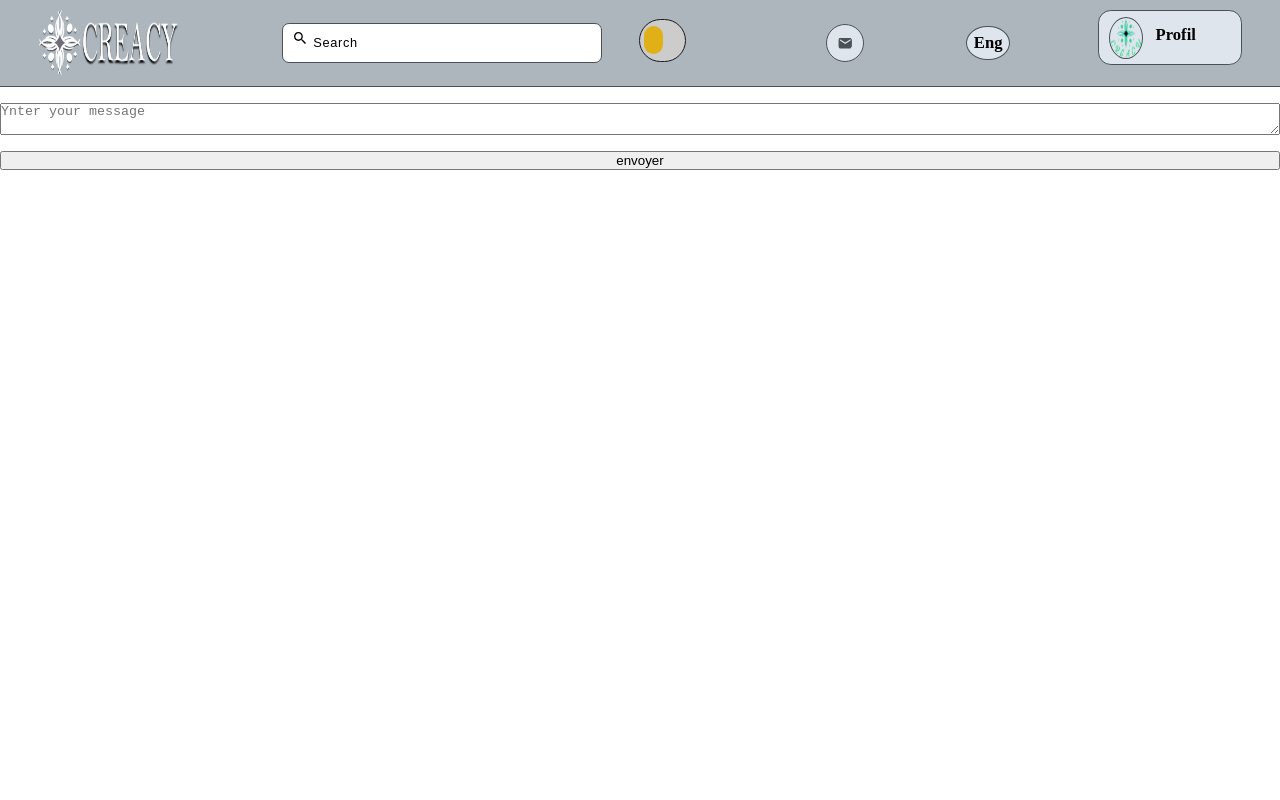
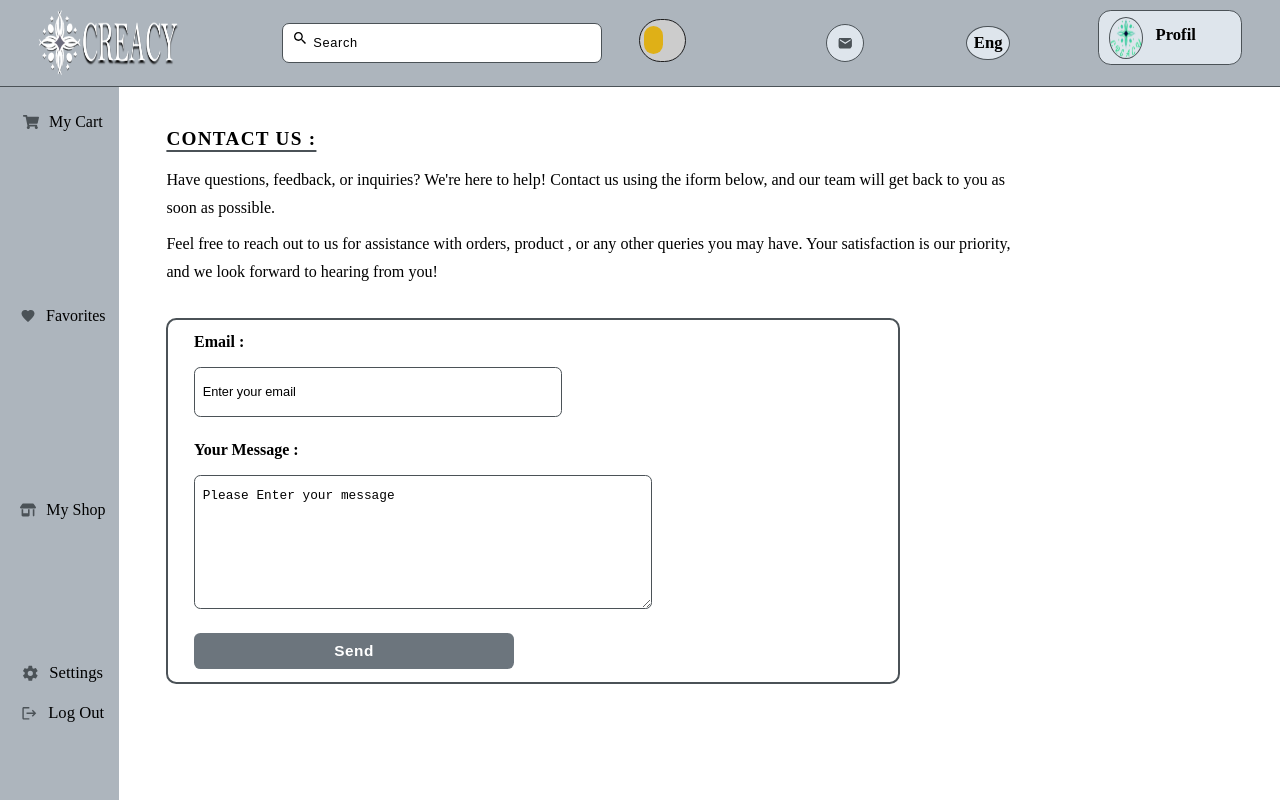
Before and after one commit to selma-lahouali/CREACY-front-end, a React (Vite) app: page /contactUs in a window 1280 px wide. Built offline with nearby package versions, Linux system fonts and the light colour scheme.

Commit message:
contactUS+savaStates

```diff
--- a/src/components/SideBar/SideBar.css
+++ b/src/components/SideBar/SideBar.css
@@ -4,6 +4,7 @@
   height: 89.9vh;
   position: fixed;
   top: 10.14vh;
+  z-index: 998;
 }
 .sideBar-top li {
   margin-bottom: 15vh;
--- a/src/index.css
+++ b/src/index.css
@@ -6,7 +6,7 @@ body {
   height: 100vh;
   background-color: var(--bodyColor);
 }
-form,
+
 button,select {
   cursor: pointer;
 }
--- a/src/pages/ContactUs/ContactUs.css
+++ b/src/pages/ContactUs/ContactUs.css
@@ -1,5 +1,83 @@
-.contactUs-form{
-   display: flex;
-   flex-direction: column;
-   gap: 2vh;
+.contactUs {
+  position: relative;
+  top: 16vh;
+  left: 13vw;
+  width: 66vw;
+  color: var(--fontColor);
 }
+.contactUs-intro h1 {
+  font-size: 1.5vw;
+  letter-spacing: 0.1vw;
+  text-decoration: underline 2px var(--darkBleu);
+  text-underline-offset: 0.6vh;
+  margin-bottom: 2vh;
+}
+.contactUs p {
+  font-size: 1.26vw;
+  line-height: 3.5vh;
+  padding-bottom: 1vh;
+}
+.contactUs-form {
+  display: flex;
+  flex-direction: column;
+
+  border: 2px solid var(--darkBleu);
+  border-radius: 0.8vw;
+  padding: 1vw 2vw;
+  margin-top: 3vh;
+  width: 53vw;
+}
+.contactUs-form input {
+  width: 28vw;
+  height: 6vh;
+  border: none;
+  border-radius: 0.5vw;
+  padding-left: 0.6vw;
+  border: 1px solid var(--darkBleu);
+  background-color: var(--searchBareColor);
+  margin-bottom: 3vh;
+  font-size: 1vw;
+}
+.contactUs-form input::placeholder {
+  color: black;
+  font-size: 1vw;
+}
+.contactUs-form input:focus {
+  outline: 0.2vw solid #adb5bd;
+}
+.contactUs-form textarea {
+  width: 35vw;
+  height: 15vh;
+  border: none;
+  border-radius: 0.5vw;
+  padding-left: 0.6vw;
+  padding-top: 1.5vh;
+  border: 1px solid var(--darkBleu);
+  background-color: var(--searchBareColor);
+  margin-bottom: 3vh;
+  font-size: 1vw;
+}
+.contactUs-form textarea::placeholder {
+  color: black;
+  font-size: 1vw;
+}
+.contactUs-form textarea:focus {
+  outline: 0.2vw solid #adb5bd;
+}
+.contactUs-form label {
+  margin-bottom: 2vh;
+  font-size: 1.25vw;
+  font-weight: bold;
+}
+.contactUs-form button{
+  background-color: var(--mainBleu);
+  border: none;
+  border-radius: 0.5vw;
+  width: 25vw;
+  height: 4.5vh;
+  color: var(--bodyColor);
+  font-size: 1.2vw;
+  font-weight: bold;
+  letter-spacing: 0.04vw;
+
+}
--- a/src/pages/ContactUs/ContactUs.jsx
+++ b/src/pages/ContactUs/ContactUs.jsx
@@ -1,17 +1,18 @@
 import { useRef } from "react";
 import emailjs from "emailjs-com";
 import "./ContactUs.css";
+import SideBar from "../../components/SideBar/SideBar";
 const ContactUs = () => {
   const formRef = useRef(null);
   const handleSubmit = async (e) => {
     e.preventDefault();
     try {
       await emailjs.sendForm(
-        // service ID FROM EMAIL SERVICE
+        // service ID FROM EMAIL SERVICE / service ID FROM EMAIL SERVICE
         "service_caf1mlh",
-        // template ID FROM EMAIL template
+        // template ID FROM EMAIL template / service ID FROM EMAIL SERVICE
         "template_wboh6nt",
-        // public key from account
+        // public key from account / service ID FROM EMAIL SERVICE
         formRef.current,
         "I29Z7G8tFAi6eRmzN"
       );
@@ -22,23 +23,39 @@ const ContactUs = () => {
   };
   return (
     <>
+      <SideBar></SideBar>
+      <div className="contactUs">
+        <div className="contactUs-intro">
+          <h1>CONTACT US : </h1>
+          <p>
+            Have questions, feedback, or inquiries? We're here to help! Contact
+            us using the iform below, and our team will get back to you as soon
+            as possible.
+          </p>
+          <p>
+            Feel free to reach out to us for assistance with orders, product ,
+            or any other queries you may have. Your satisfaction is our
+            priority, and we look forward to hearing from you!
+          </p>
+        </div>
         <form className="contactUs-form" ref={formRef} onSubmit={handleSubmit}>
-        <label>Email</label>
+          <label>Email : </label>
           <input
             type="email"
             required
             placeholder="Enter your email"
             name="email"
           />
-        <label>Message</label>
+          <label>Your Message :</label>
           <textarea
             type="text"
             required
-          placeholder="Ynter your message"
+            placeholder="Please Enter your message"
             name="message"
           />
-        <button type="submit">envoyer</button>
+          <button type="submit">Send</button>
         </form>
+      </div>
     </>
   );
 };
```
Lines whose indentation alone changed are shown as unchanged.
